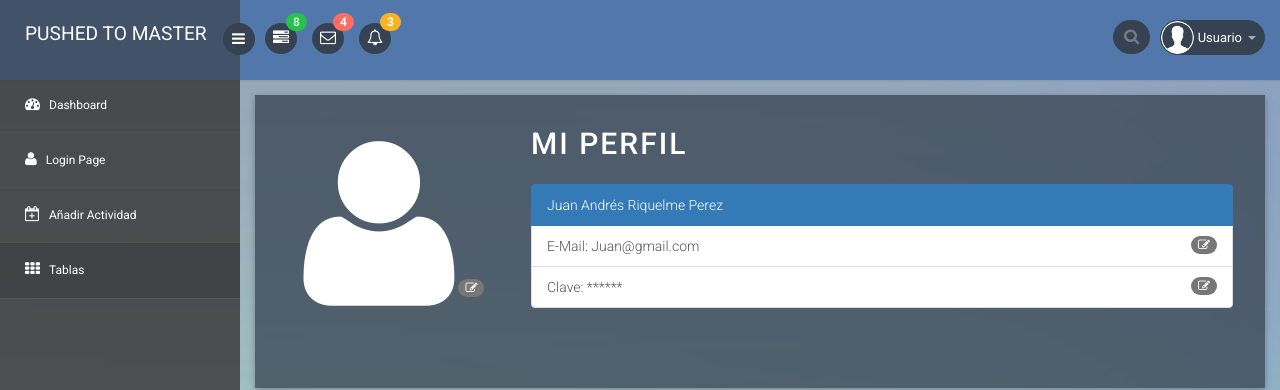
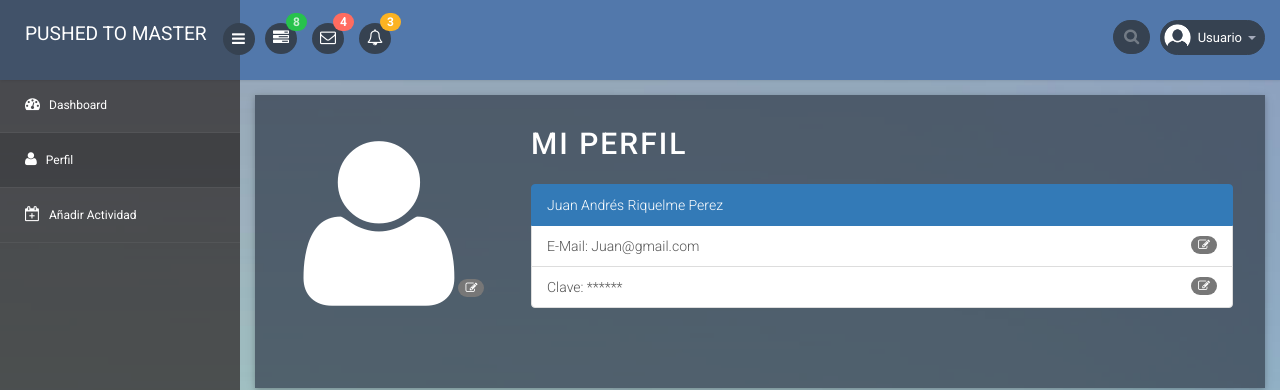
Before and after one commit to DCC-CC4401/2019-2-Pushed-to-Master-T2, a plain HTML site: page tablita.html in a window 1280 px wide. Shown: the top 390 px of the page. Drawn offline with Linux system fonts and the light colour scheme.

Commit message:
User Icon changed

```diff
--- a/tablita.html
+++ b/tablita.html
@@ -245,7 +245,7 @@ License URL: http://creativecommons.org/licenses/by/3.0/
         <!-- user login dropdown start-->
         <li class="dropdown">
             <a data-toggle="dropdown" class="dropdown-toggle" href="#">
-                <img alt="" src="images/main.png">
+                <img alt="" src="images/loginuser2.png">
                 <span class="username">Usuario</span>
                 <b class="caret"></b>
             </a>
@@ -276,12 +276,12 @@ License URL: http://creativecommons.org/licenses/by/3.0/
                 </li>
 
 
-                <li>
+<!--                 <li>
                     <a href="login.html">
                         <i class="fa fa-user"></i>
                         <span>Login Page</span>
                     </a>
-                </li>
+                </li> -->
 
 <!--                 <li class="sub-menu">
                 <a href="javascript:;">
@@ -293,6 +293,14 @@ License URL: http://creativecommons.org/licenses/by/3.0/
                     <li><a href="glyphicon.html">glyphicon</a></li>
                 </ul>
                 </li>  -->
+
+                <li>
+                    <a class="active" href="tablita.html">
+                        <i class="fa fa-user"></i>
+                        <span>Perfil</span>
+                    </a>
+                </li>
+
                 <li>
                     <a href="#" data-toggle="modal" data-target="#actividad">
                         <i class="fa fa-calendar-plus-o"></i>
@@ -300,12 +308,7 @@ License URL: http://creativecommons.org/licenses/by/3.0/
                     </a>
                 </li>
 
-                <li>
-                    <a class="active" href="tablita.html">
-                        <i class="fa fa-th"></i>
-                        <span>Tablas</span>
-                    </a>
-                </li>
+
 
             </ul>            </div>
         <!-- sidebar menu end-->
```
Also changed, not shown: index.html (+12 -10 lines).
